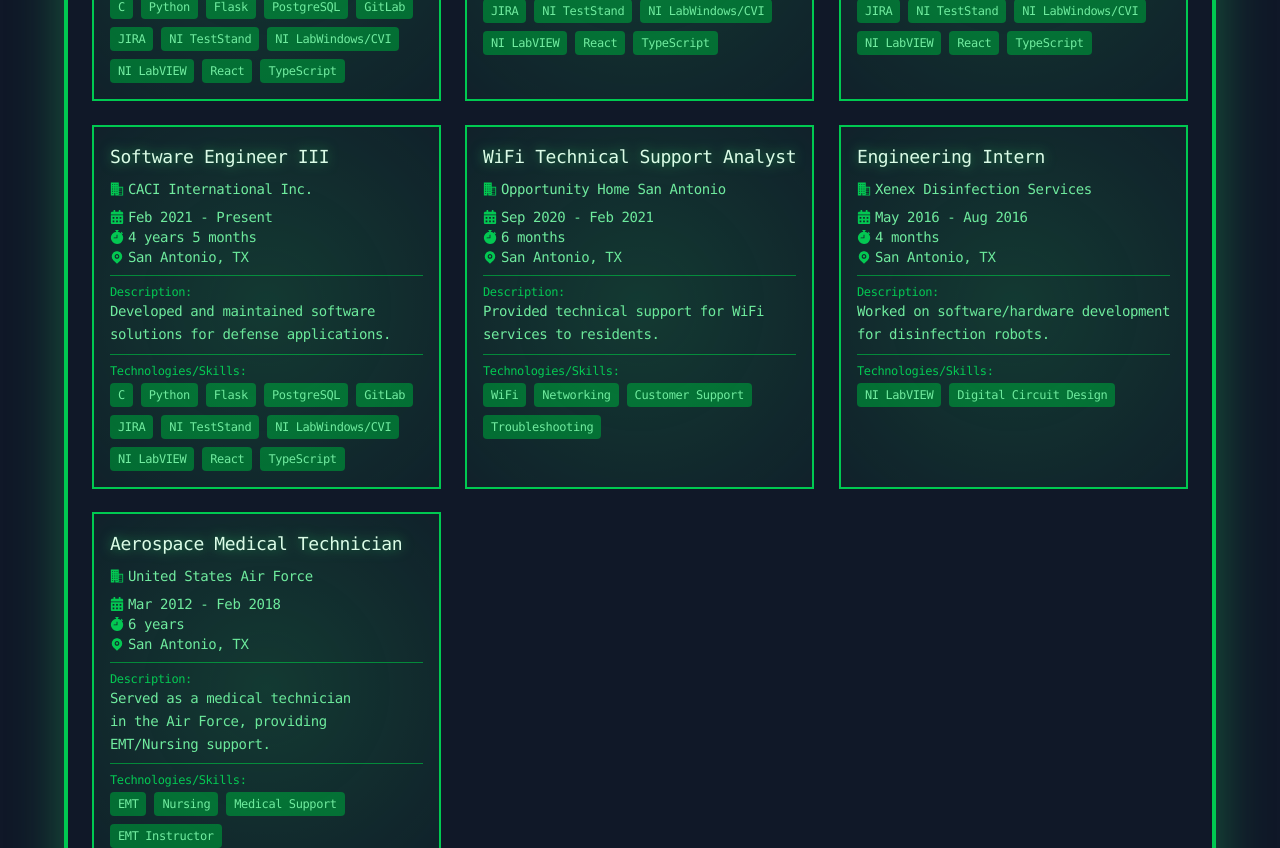
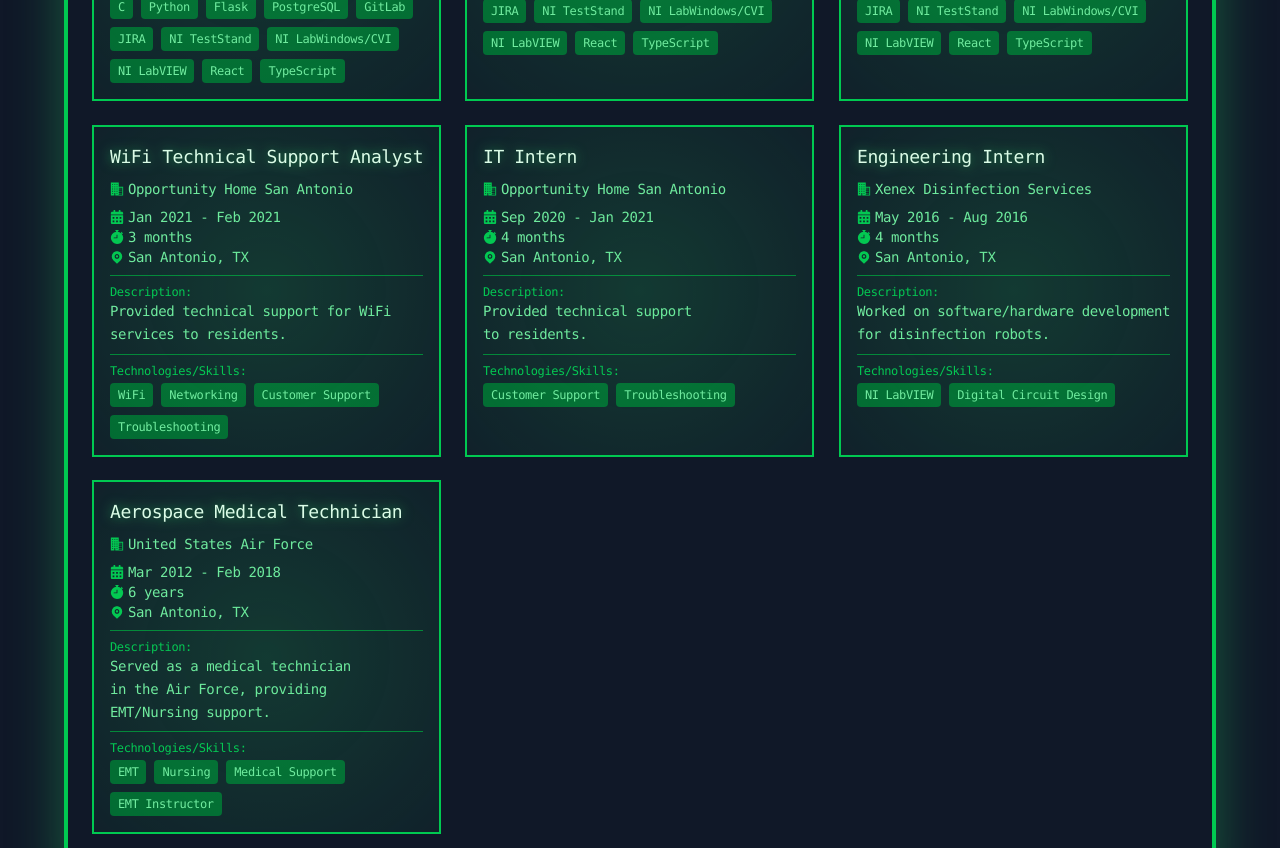
Before and after one commit to GregJFlores/Portfolio, a Next.js app: page /experience in a window 1280 px wide. Shown: the part 520-1368 px from the top of the page. Built offline with nearby package versions, Linux system fonts and the light colour scheme; no server answers.

Commit message:
Update work experience entries: modify dates and add IT Intern position

```diff
--- a/src/app/experience/page.tsx
+++ b/src/app/experience/page.tsx
@@ -82,36 +82,23 @@
             ],
         },
         {
-            title: "Software Engineer III",
-            company: "CACI International Inc.",
-            startDate: "Feb 2021",
-            endDate: "Present",
-            location: "San Antonio, TX",
-            description: "Developed and maintained software solutions for defense applications.",
-            technologies: [
-                "C",
-                "Python",
-                "Flask",
-                "PostgreSQL",
-                "GitLab",
-                "JIRA",
-                "NI TestStand",
-                "NI LabWindows/CVI",
-                "NI LabVIEW",
-                "React",
-                "TypeScript",
-            ],
-        },
-        {
             title: "WiFi Technical Support Analyst",
             company: "Opportunity Home San Antonio",
-            startDate: "Sep 2020",
+            startDate: "Jan 2021",
             endDate: "Feb 2021",
             location: "San Antonio, TX",
             description: "Provided technical support for WiFi services to residents.",
             technologies: ["WiFi", "Networking", "Customer Support", "Troubleshooting"],
         },
-
+        {
+            title: "IT Intern",
+            company: "Opportunity Home San Antonio",
+            startDate: "Sep 2020",
+            endDate: "Jan 2021",
+            location: "San Antonio, TX",
+            description: "Provided technical support to residents.",
+            technologies: ["Customer Support", "Troubleshooting"],
+        },
         {
             title: "Engineering Intern",
             company: "Xenex Disinfection Services",
```
